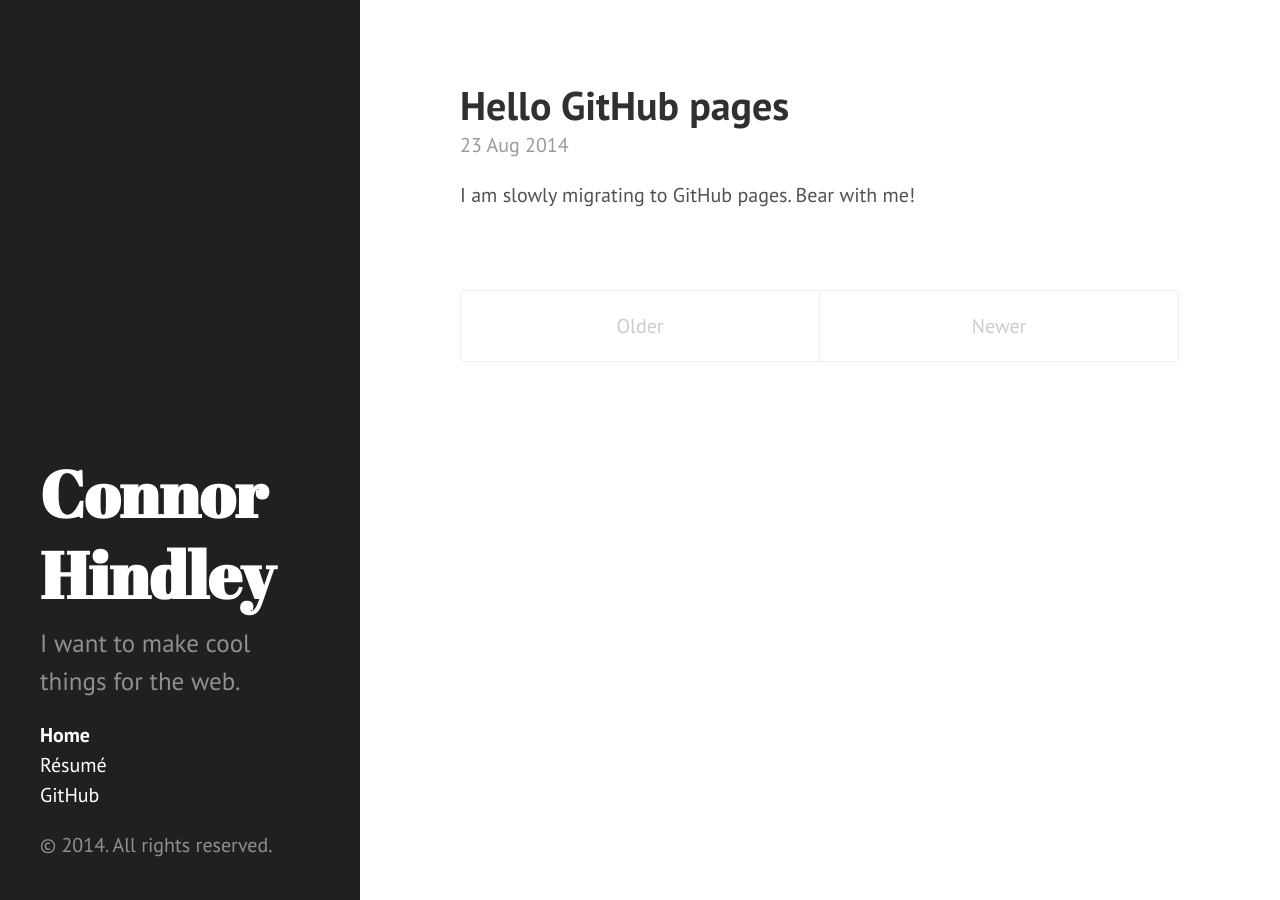
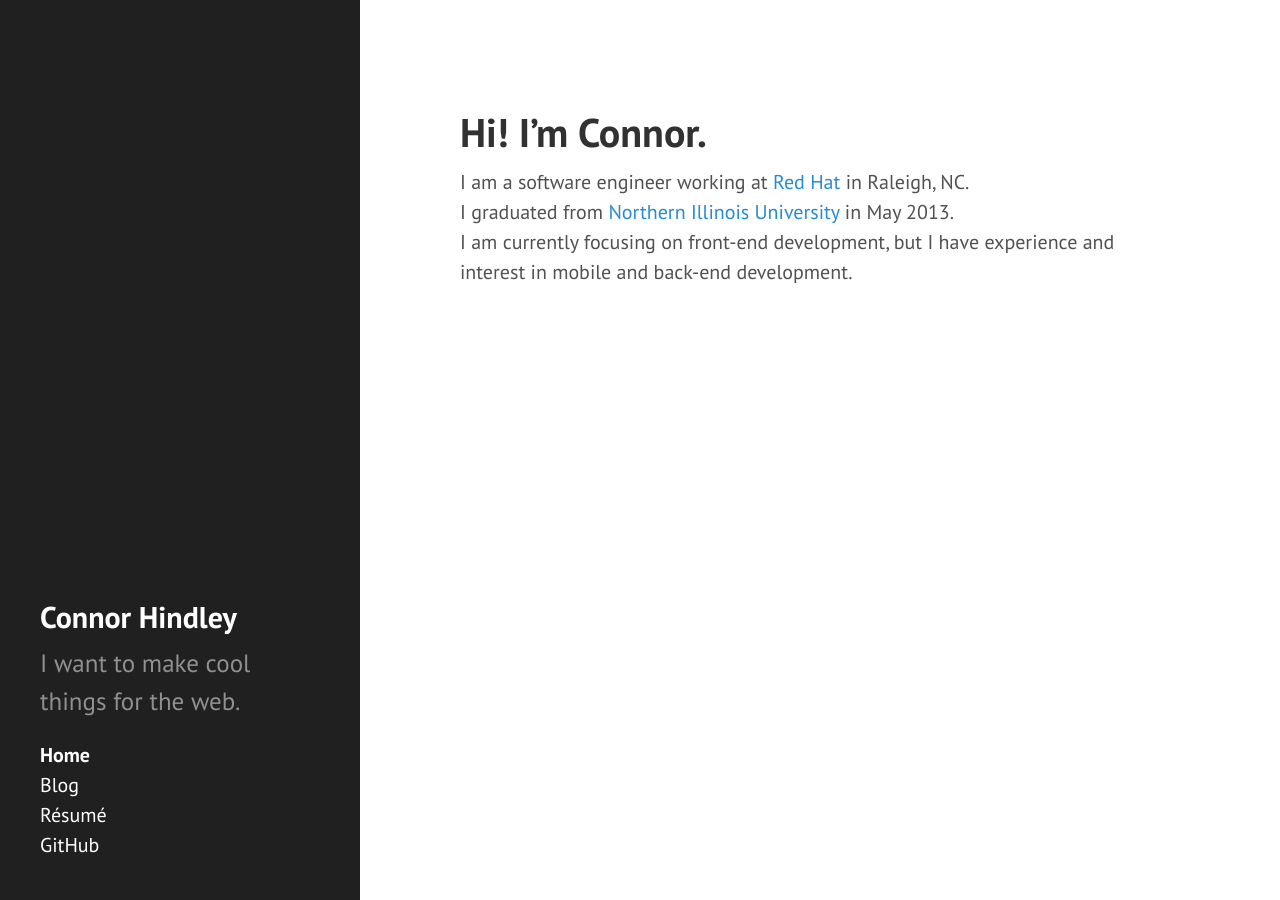
Before and after one commit to connyay/connyay.github.io, a Jekyll site: the page built from index.md, in a window 1280 px wide. Built offline with Jekyll 4.4.1, drawn with Linux system fonts in a browser that asks for light colours; Markdown is read by kramdown in place of the engine named in the settings; the list of posts is cut into pages by our own code.

Commit message:
reorder stuff

```diff
--- a/_config.yml
+++ b/_config.yml
@@ -10,12 +10,14 @@ tagline:          'Software Engineer'
 description:      'I want to make cool things for the web.'
 url:              http://connorhindley.com
 baseurl:          /
+blogurl:          /blog/
 
 author:
   name:           'Connor Hindley'
   url:            https://twitter.com/_connyay
 
 paginate:         5
+paginate_path:    'blog/page:num'
 
 # Custom vars
 version:          2.1.0
--- a/_includes/sidebar.html
+++ b/_includes/sidebar.html
@@ -1,21 +1,17 @@
 <div class="sidebar">
   <div class="container sidebar-sticky">
     <div class="sidebar-about">
-      <h1>
+      <h2>
         <a href="{{ site.baseurl }}">
           {{ site.title }}
         </a>
-      </h1>
+      </h2>
       <p class="lead">{{ site.description }}</p>
     </div>
 
     <nav class="sidebar-nav">
       <a class="sidebar-nav-item{% if page.url == site.baseurl %} active{% endif %}" href="{{ site.baseurl }}">Home</a>
-
-      {% comment %}
-        The code below dynamically generates a sidebar nav of pages with
-        `layout: page` in the front-matter. See readme for usage.
-      {% endcomment %}
+      <a class="sidebar-nav-item{% if page.url == site.blogurl %} active{% endif %}" href="{{ site.blogurl }}">Blog</a>
 
       {% assign pages_list = site.pages %}
       {% for node in pages_list %}
@@ -29,6 +25,5 @@
       <a class="sidebar-nav-item" href="{{ site.github.owner_url }}">GitHub</a>
     </nav>
 
-    <p>&copy; {{ site.time | date: '%Y' }}. All rights reserved.</p>
   </div>
 </div>
--- a/index.html
+++ b/blog/index.html
@@ -1,6 +1,6 @@
 ---
 layout: default
-title: Home
+title: Posts
 ---
 
 <div class="posts">
--- /dev/null
+++ b/index.md
@@ -0,0 +1,9 @@
+---
+layout: default
+title: Home
+---
+
+# Hi! I'm Connor.
+I am a software engineer working at [Red Hat](http://redhat.com) in Raleigh, NC.
+I graduated from [Northern Illinois University](http://www.cs.niu.edu/) in May 2013.
+I am currently focusing on front-end development, but I have experience and interest in mobile and back-end development.
```
